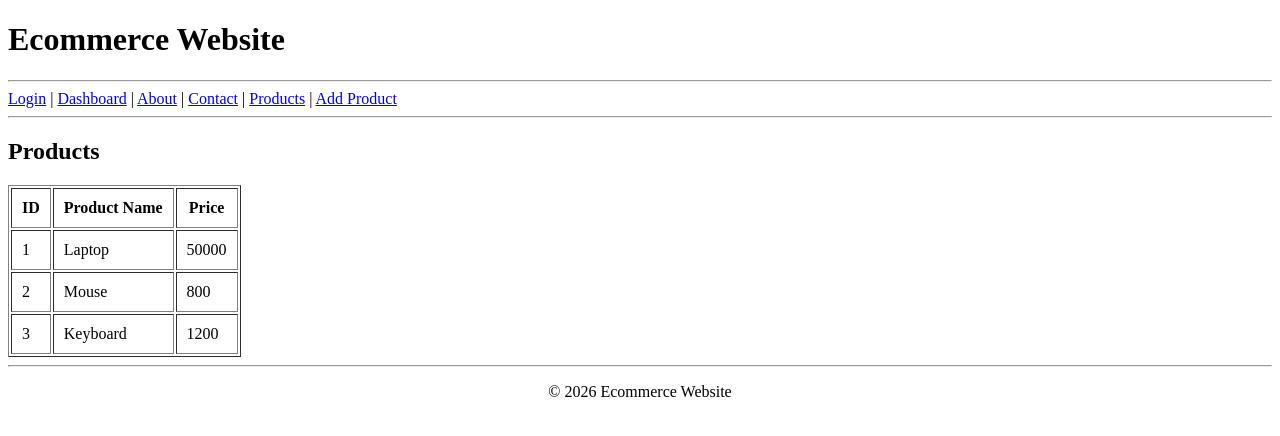
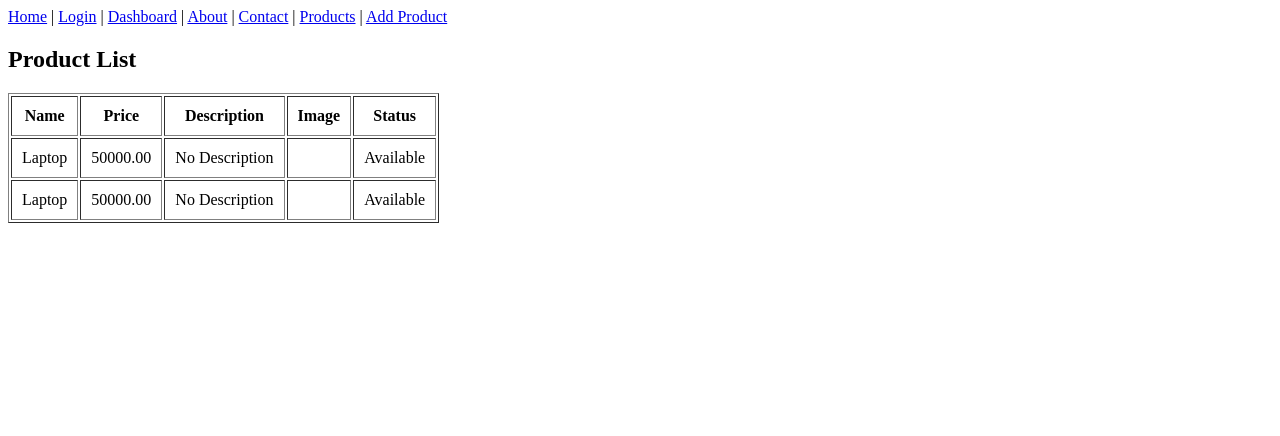
Before and after one commit to ThirusenthilkumarC/Ecommerce-, a Django app: page /products/ in a window 1280 px wide. Shown: the top 436 px of the page. Run offline with Django 5.2, Linux system fonts and the light colour scheme; data comes from the database, SQL or seed files in the repository.

Commit message:
Initial Django ecommerce project setup

```diff
--- a/Customers/models.py
+++ b/Customers/models.py
@@ -1,9 +1,37 @@
 from django.db import models
 
+
 class Product(models.Model):
-    name = models.CharField(max_length=100)
-    price = models.DecimalField(max_digits=10, decimal_places=2)
-    quantity = models.IntegerField()
+
+    STATUS = [
+        ("Available", "Available"),
+        ("Out of Stock", "Out of Stock"),
+    ]
+
+    name = models.CharField(
+        max_length=100
+    )
+
+    price = models.DecimalField(
+        max_digits=10,
+        decimal_places=2
+    )
+
+    description = models.TextField(
+        default="No Description"
+    )
+
+    image = models.ImageField(
+        upload_to="uploads/",
+        blank=True,
+        null=True
+    )
+
+    status = models.CharField(
+        max_length=20,
+        choices=STATUS,
+        default="Available"
+    )
 
     def __str__(self):
         return self.name
--- a/Customers/views.py
+++ b/Customers/views.py
@@ -1,53 +1,51 @@
-from django.shortcuts import render, redirect
+from django.shortcuts import render
 from .models import Product
 
 
-# Login Page
+def home(request):
+    return render(request, "home.html")
+
+
 def login(request):
     return render(request, "login.html")
 
 
-# Dashboard Page
 def dashboard(request):
     return render(request, "dashboard.html")
 
 
-# Home Page
-def home(request):
-    return render(request, "masterpage.html")
-
-
-# About Page
 def about(request):
     return render(request, "about.html")
 
 
-# Contact Page
 def contact(request):
     return render(request, "contact.html")
 
 
-# Products List
 def products(request):
-    all_products = Product.objects.all()
+    data = Product.objects.all()
+
     return render(request, "products.html", {
-        "products": all_products
+        "products": data
     })
 
 
-# Add Product
 def add_product(request):
+
     if request.method == "POST":
+
         name = request.POST.get("name")
         price = request.POST.get("price")
-        quantity = request.POST.get("quantity")
+        description = request.POST.get("description")
+        image = request.FILES.get("image")
+        status = request.POST.get("status")
 
         Product.objects.create(
             name=name,
             price=price,
-            quantity=quantity
+            description=description,
+            image=image,
+            status=status
         )
 
-        return redirect("product_list")
-
     return render(request, "add_product.html")
--- a/Ecommerce/urls.py
+++ b/Ecommerce/urls.py
@@ -1,7 +1,12 @@
 from django.contrib import admin
 from django.urls import path, include
+from django.conf import settings
+from django.conf.urls.static import static
 
 urlpatterns = [
-    path('admin/', admin.site.urls),
-    path('', include('Customers.urls')),
+    path("admin/", admin.site.urls),
+    path("", include("Customers.urls")),
 ]
+
+if settings.DEBUG:
+    urlpatterns += static(settings.MEDIA_URL, document_root=settings.MEDIA_ROOT)
--- a/templates/masterpage.html
+++ b/templates/masterpage.html
@@ -1,32 +1,25 @@
 <!DOCTYPE html>
 <html>
 <head>
-    <title>{% block title %}Ecommerce{% endblock %}</title>
+    <title>Ecommerce</title>
 </head>
 <body>
 
-<h1>Ecommerce Website</h1>
-
-<hr>
-
-<a href="{% url 'login' %}">Login</a> |
-<a href="{% url 'dashboard' %}">Dashboard</a> |
-<a href="{% url 'about' %}">About</a> |
-<a href="{% url 'contact' %}">Contact</a> |
-<a href="{% url 'products' %}">Products</a> |
-<a href="{% url 'add_product' %}">Add Product</a>
+<a href="/login/">Login</a> |
+<a href="/dashboard/">Dashboard</a> |
+<a href="/about/">About</a> |
+<a href="/contact/">Contact</a> |
+<a href="/products/">Products</a> |
+<a href="/add-product/">Add Product</a>
 
 <hr>
 
 {% block content %}
-
 {% endblock %}
 
 <hr>
 
-<footer>
-<p align="center">© 2026 Ecommerce Website</p>
-</footer>
+<h2>iM footer page</h2>
 
 </body>
 </html>
--- a/templates/products.html
+++ b/templates/products.html
@@ -1,37 +1,53 @@
-{% extends 'masterpage.html' %}
+<!DOCTYPE html>
+<html>
+<head>
+    <title>Products</title>
+</head>
+<body>
 
-{% block title %}Products{% endblock %}
+<a href="/">Home</a> |
+<a href="/login/">Login</a> |
+<a href="/dashboard/">Dashboard</a> |
+<a href="/about/">About</a> |
+<a href="/contact/">Contact</a> |
+<a href="/products/">Products</a> |
+<a href="/add-product/">Add Product</a>
 
-{% block content %}
-
-<h2>Products</h2>
+<h2>Product List</h2>
 
 <table border="1" cellpadding="10">
 
 <tr>
-<th>ID</th>
-<th>Product Name</th>
-<th>Price</th>
+    <th>Name</th>
+    <th>Price</th>
+    <th>Description</th>
+    <th>Image</th>
+    <th>Status</th>
 </tr>
 
+{% for p in products %}
+
 <tr>
-<td>1</td>
-<td>Laptop</td>
-<td>50000</td>
+
+<td>{{ p.name }}</td>
+<td>{{ p.price }}</td>
+<td>{{ p.description }}</td>
+
+<td>
+
+{% if p.image %}
+<img src="{{ p.image.url }}" width="100">
+{% endif %}
+
+</td>
+
+<td>{{ p.status }}</td>
+
 </tr>
 
-<tr>
-<td>2</td>
-<td>Mouse</td>
-<td>800</td>
-</tr>
-
-<tr>
-<td>3</td>
-<td>Keyboard</td>
-<td>1200</td>
-</tr>
+{% endfor %}
 
 </table>
 
-{% endblock %}
+</body>
+</html>
```
Also changed, not shown: Customers/admin.py (+14 -1 lines), Customers/urls.py (+7 -10 lines), Ecommerce/settings.py (+7 -43 lines), templates/add_product.html (+24 -17 lines), templates/home.html (added, +10 -0 lines), Customers/migrations/0005_remove_product_quantity_product_description_and_more.py (added), media/uploads/ChatGPT_Image_Aug_5_2026_10_25_20_PM.png (added), media/uploads/Instagram_Redesign.jfif (added), media/uploads/download_2.jfif (added), media/uploads/download_2_EKXH7DB.jfif (added), media/uploads/download_2_zyymfDo.jfif (added).
